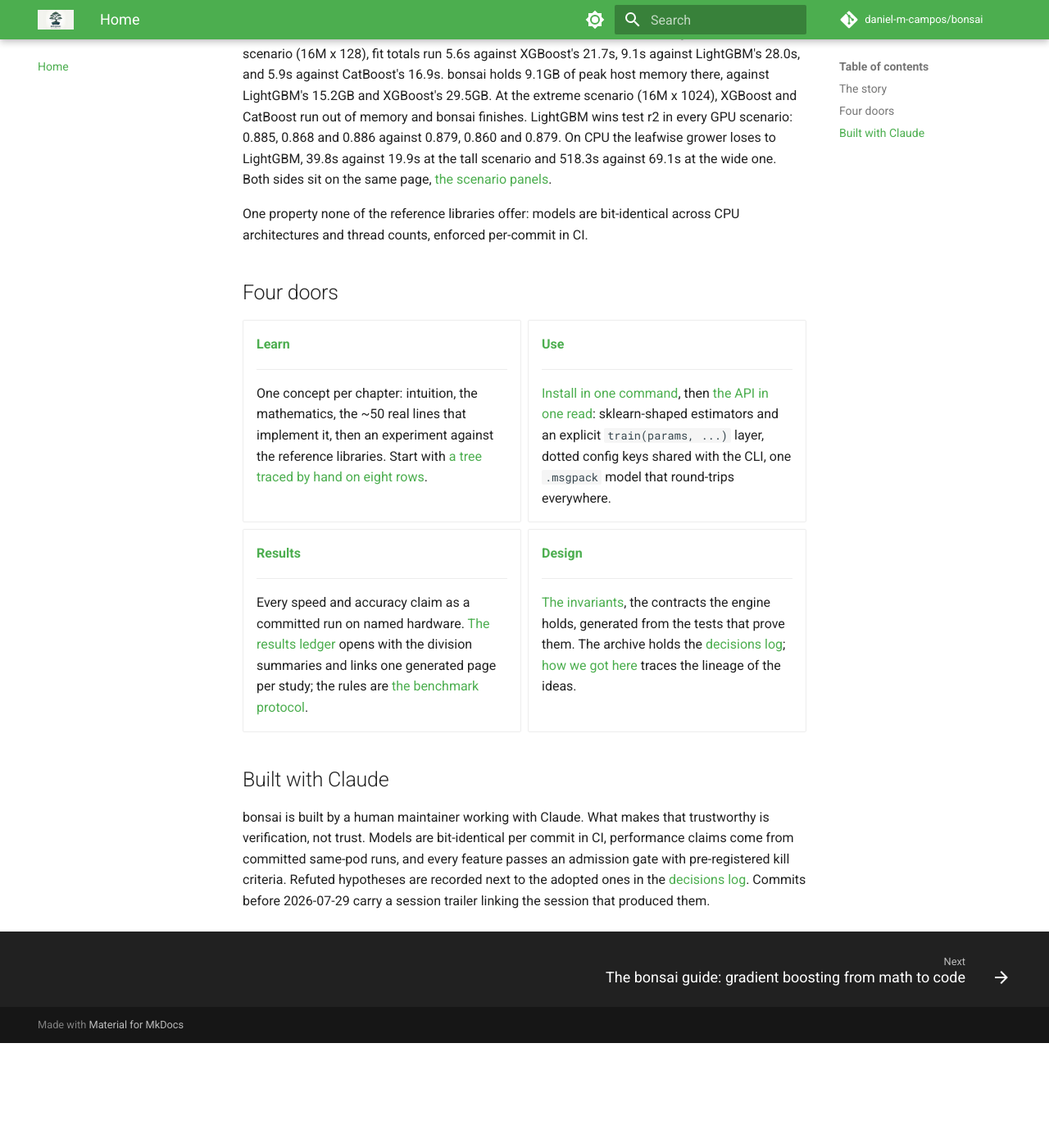
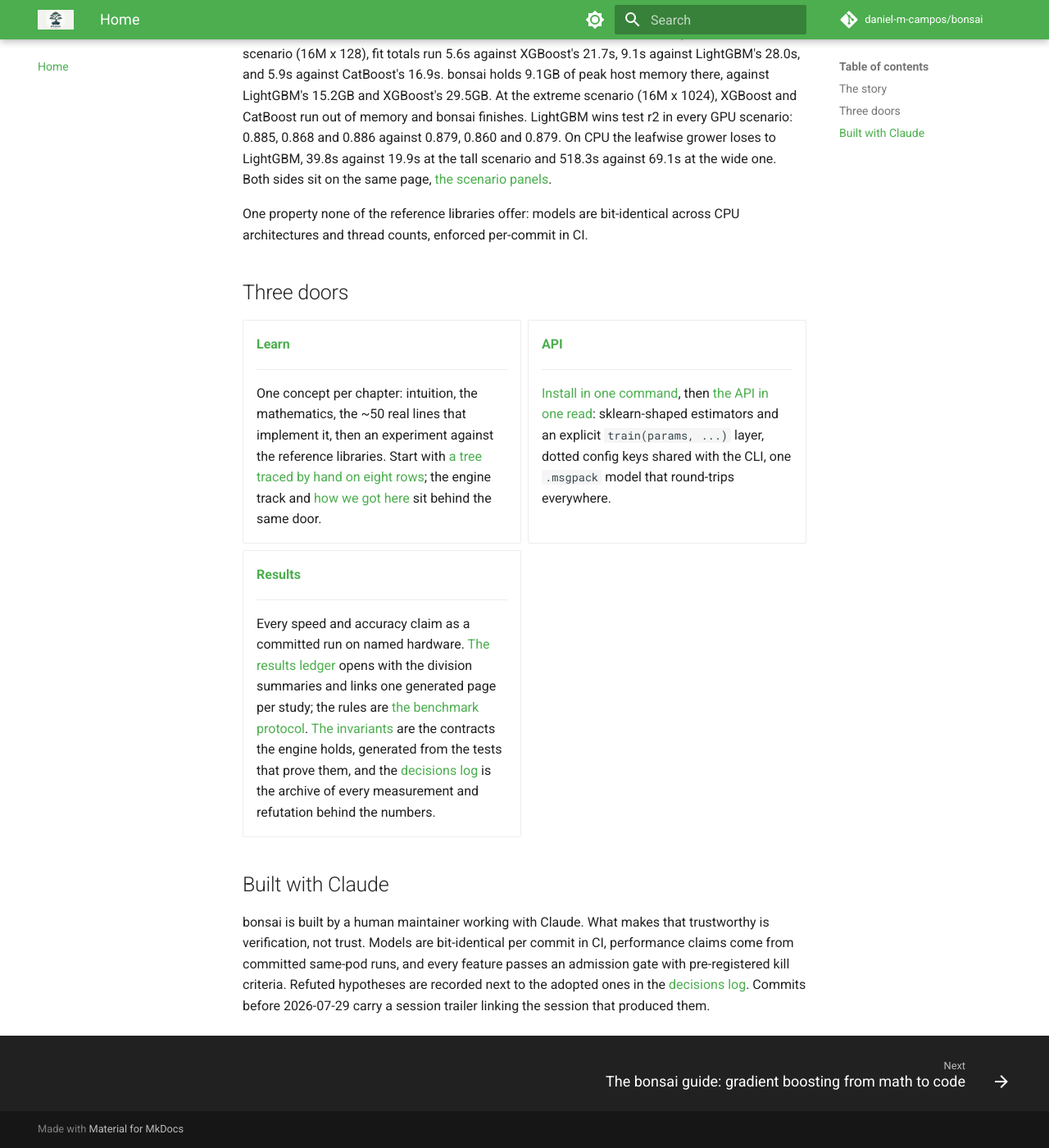
Before and after one commit to daniel-m-campos/bonsai, an MkDocs documentation site: the page built from docs/index.md, in a window 1280 px wide and 1400 px high, scrolled down 1048 px. Shown: the whole window at 82% size. Built offline with MkDocs 1.6.1 and Material for MkDocs 9.7.7, drawn with Linux system fonts in a browser that asks for light colours; comment, search, counter and statistics services are not loaded; before the commit the page ends 2320 px from its top, so only the background shows below that.

Commit message:
docs: three doors
The site had four tabs and a reader needs three: Learn (the guide
chapters, the engine track, the timeline), API, and Results. The
Design tab held the invariants page and the decisions ledger, which
are gate and agent infrastructure rather than reader docs; both stay
published at their paths, linked from the Results card and the
README, but no longer own a tab. The home page and the README name
the same three doors the nav does.

Ran: mkdocs build --strict (0 warnings), docs_lint (clean on the
tracked corpus), render_results --check (README block in sync),
check_standings --decisions

```diff
--- a/docs/index.md
+++ b/docs/index.md
@@ -26,7 +26,7 @@
 
 One property none of the reference libraries offer: models are bit-identical across CPU architectures and thread counts, enforced per-commit in CI.
 
-## Four doors
+## Three doors
 
 <div class="grid cards" markdown>
 
@@ -34,9 +34,9 @@
 
     ---
 
-    One concept per chapter: intuition, the mathematics, the ~50 real lines that implement it, then an experiment against the reference libraries. Start with [a tree traced by hand on eight rows](guide/0-a-tree-by-hand.md).
+    One concept per chapter: intuition, the mathematics, the ~50 real lines that implement it, then an experiment against the reference libraries. Start with [a tree traced by hand on eight rows](guide/0-a-tree-by-hand.md); the engine track and [how we got here](learn/timeline.md) sit behind the same door.
 
--   **[Use](api/install.md)**
+-   **[API](api/install.md)**
 
     ---
 
@@ -46,13 +46,7 @@
 
     ---
 
-    Every speed and accuracy claim as a committed run on named hardware. [The results ledger](results/results.md) opens with the division summaries and links one generated page per study; the rules are [the benchmark protocol](results/benchmark-protocol.md).
-
--   **[Design](invariants.md)**
-
-    ---
-
-    [The invariants](invariants.md), the contracts the engine holds, generated from the tests that prove them. The archive holds the [decisions log](decisions.md); [how we got here](learn/timeline.md) traces the lineage of the ideas.
+    Every speed and accuracy claim as a committed run on named hardware. [The results ledger](results/results.md) opens with the division summaries and links one generated page per study; the rules are [the benchmark protocol](results/benchmark-protocol.md). [The invariants](invariants.md) are the contracts the engine holds, generated from the tests that prove them, and the [decisions log](decisions.md) is the archive of every measurement and refutation behind the numbers.
 
 </div>
 
--- a/mkdocs.yml
+++ b/mkdocs.yml
@@ -116,7 +116,7 @@
       - Determinism as a contract: learn/determinism-as-a-contract.md
       - The HPC tension: learn/the-hpc-tension.md
       - How we got here: learn/timeline.md
-  - Use:
+  - API:
       - Install: api/install.md
       - The API in one read: api/api-tour.md
       - Parameters: api/parameters.md
@@ -132,7 +132,3 @@
       - The code division: results/results/code-metrics.md
       - The archive: results/results/archive.md
       - The benchmark protocol: results/benchmark-protocol.md
-  - Design:
-      - Invariants: invariants.md
-      - Archive:
-          - Decisions log: decisions.md
```
Also changed, not shown: README.md (+3 -4 lines).
